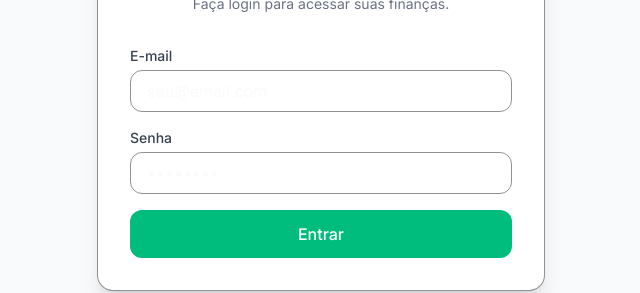
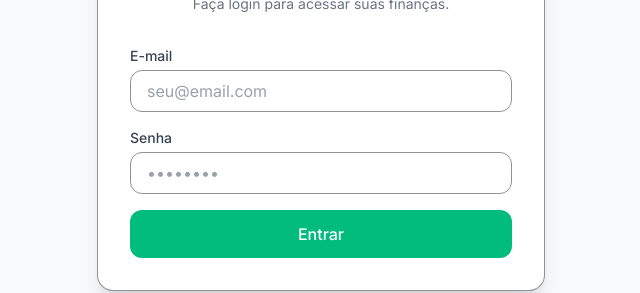
Before and after one commit to matheusgmgarciaroot-a11y/Dashboard-Financeiro-, a Next.js app: page /auth in a window 1280 px wide. Shown: the part 326-619 px from the top of the page, without its empty margins (319-959 px from the left). Built offline with nearby package versions, Linux system fonts and the light colour scheme; no server answers.

Commit message:
fix: input text color in auth page

```diff
--- a/src/app/auth/page.tsx
+++ b/src/app/auth/page.tsx
@@ -52,7 +52,7 @@ export default function AuthPage() {
               type="email"
               value={email}
               onChange={(e) => setEmail(e.target.value)}
-              className="w-full px-4 py-2 border border-gray-300 dark:border-gray-700 rounded-xl bg-transparent dark:text-white focus:ring-2 focus:ring-emerald-500 outline-none transition"
+              className="w-full px-4 py-2 border border-gray-300 dark:border-gray-700 rounded-xl bg-transparent text-gray-900 placeholder:text-gray-400 dark:text-white dark:placeholder:text-gray-500 focus:ring-2 focus:ring-emerald-500 outline-none transition"
               placeholder="seu@email.com"
               required
             />
@@ -66,7 +66,7 @@ export default function AuthPage() {
               type="password"
               value={password}
               onChange={(e) => setPassword(e.target.value)}
-              className="w-full px-4 py-2 border border-gray-300 dark:border-gray-700 rounded-xl bg-transparent dark:text-white focus:ring-2 focus:ring-emerald-500 outline-none transition"
+              className="w-full px-4 py-2 border border-gray-300 dark:border-gray-700 rounded-xl bg-transparent text-gray-900 placeholder:text-gray-400 dark:text-white dark:placeholder:text-gray-500 focus:ring-2 focus:ring-emerald-500 outline-none transition"
               placeholder="••••••••"
               required
             />
```
